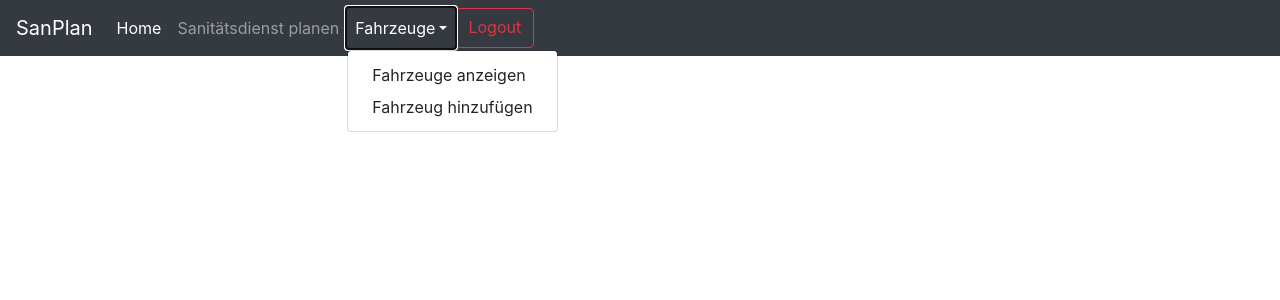
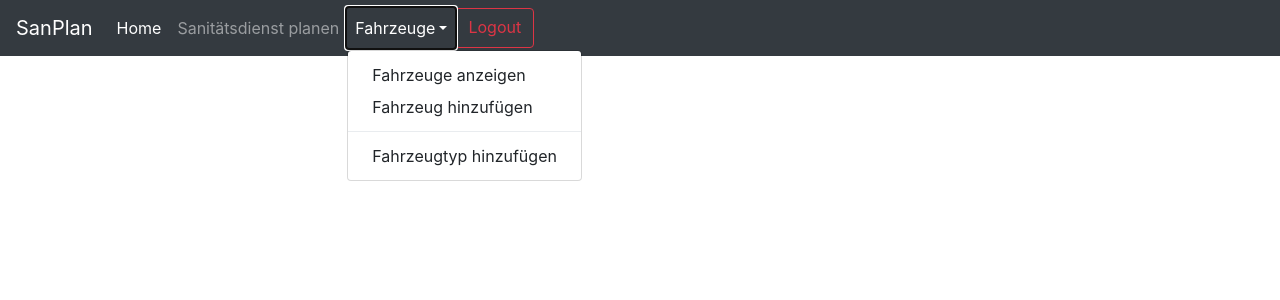
Before and after one commit to Korkmatik/SanPlan, a Django app: page / in a window 1280 px wide, after a click on "Fahrzeuge". Shown: the top 300 px of the page. Run offline with Django 3.2, Linux system fonts and the light colour scheme; the visitor is signed in with stand-in values (Sample User, id 1); parts of the project's set-up code (start-up, migrations or seed data) failed here and were passed over; some libraries are stand-ins or nearby versions.

Commit message:
Added add vehicle type link to navbar

```diff
--- a/web/templates/navbar.html
+++ b/web/templates/navbar.html
@@ -25,6 +25,10 @@
             <div class="dropdown-menu">
                 <a class="dropdown-item" href="{% url 'vehicles:index' %}">Fahrzeuge anzeigen</a>
                 <a class="dropdown-item" href="{% url 'vehicles:create' %}">Fahrzeug hinzufügen</a>
+
+                <div class="dropdown-divider"></div>
+
+                <a class="dropdown-item" href="{% url 'vehicles:create_vehicle_type' %}">Fahrzeugtyp hinzufügen</a>
             </div>
         </li>
         {% endif %}
```
